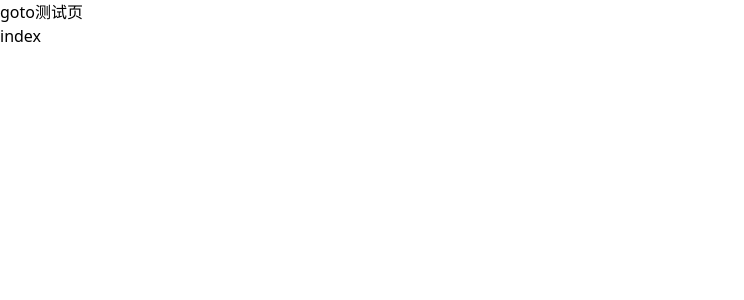
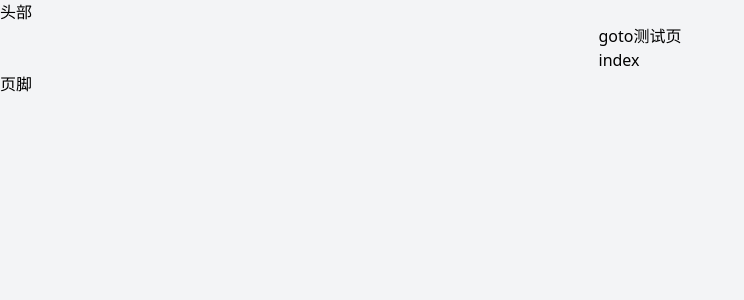
Before and after one commit to Pavlo1994/Vue3-Node, a Nuxt app: page / in a window 1280 px wide. Shown: the top 300 px of the page, without its empty margins (0-744 px from the left). Built offline with nearby package versions, Linux system fonts and the light colour scheme.

Commit message:
:pencil: 主布局基础实现

```diff
--- a/app.vue
+++ b/app.vue
@@ -1,8 +1,12 @@
 <template>
-  <NuxtPage />
+  <NConfigProvider inline-theme-disabled>
+    <nuxtLayout>
+      <NuxtPage />
+    </nuxtLayout>
+  </NConfigProvider>
 </template>
 
 
 <script setup>
-
+import { NConfigProvider } from 'naive-ui'
 </script>
--- /dev/null
+++ b/assets/css/main.css
@@ -0,0 +1,7 @@
+.container{
+    width: 100%;
+    max-width: 90rem;
+    padding: 0 1rem;
+    display: flex;
+    justify-content: center;
+}
--- /dev/null
+++ b/components/NavBar.vue
@@ -0,0 +1,3 @@
+<template>
+    头部
+</template>
--- /dev/null
+++ b/components/PageFooter.vue
@@ -0,0 +1,3 @@
+<template>
+    页脚
+</template>
--- /dev/null
+++ b/layouts/default.vue
@@ -0,0 +1,16 @@
+<template>
+    <div class="body">
+        <NavBar />
+        <main class="container">
+            <slot />
+        </main>
+        <PageFooter />
+    </div>
+</template>
+
+<style>
+.body {
+    min-width: 1000px;
+    @apply bg-gray-100 flex flex-col min-h-screen;
+}
+</style>
--- a/nuxt.config.ts
+++ b/nuxt.config.ts
@@ -2,6 +2,7 @@ import { defineNuxtConfig } from "nuxt";
 
 // https://v3.nuxtjs.org/api/configuration/nuxt.config
 export default defineNuxtConfig({
+  css: ["~/assets/css/main.css"],
   buildModules: [
     'nuxt-windicss',
   ],
```
